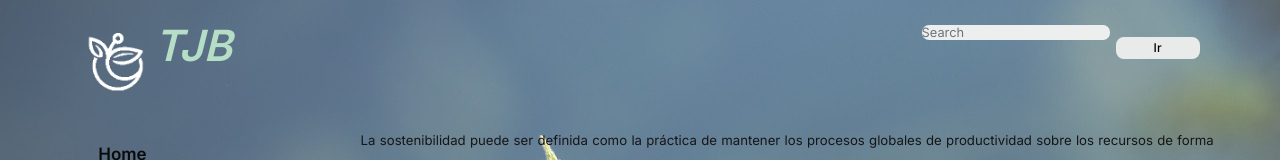
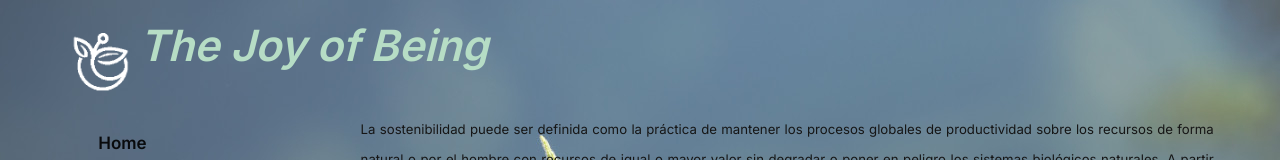
Before and after one commit to MelBareno/CoderHouse_proyectofinal, a website: page index.html in a window 1280 px wide. Shown: the top 160 px of the page. Drawn offline with Linux system fonts and the light colour scheme.

Commit message:
correccion de buscador

```diff
--- a/index.html
+++ b/index.html
@@ -29,20 +29,10 @@
         <div class="s-header__logo">
         <div class="container-fluid">
             <div class="row">
-                <div class="col-6">
                 <a class="logo d-flex justify-content-start"  href="index.html">
                     <img src="assets/img/logowodsc.png" alt="Homepage" >
-                    TJB
+                    The Joy of Being
                 </a>
-                </div>
-
-                 <!--search tool-->
-                <div class="col-6 d-flex justify-content-end ">
-                    <form class="form-inline align-self-center">
-                        <input class="form-control mr-sm-2" type="text" placeholder="Search">
-                        <button class="btn btn-outline-success my-2 my-sm-0" type="submit"> Ir </button>
-                    </form>
-                </div>
             </div>
         </div>
         </div>
```
Also changed, not shown: pages/contacto.html (+3 -12 lines), pages/dondereciclo.html (+3 -12 lines), pages/login.html (+3 -12 lines), pages/marketplace.html (+1 -8 lines), pages/quienessomos.html (+3 -12 lines).
